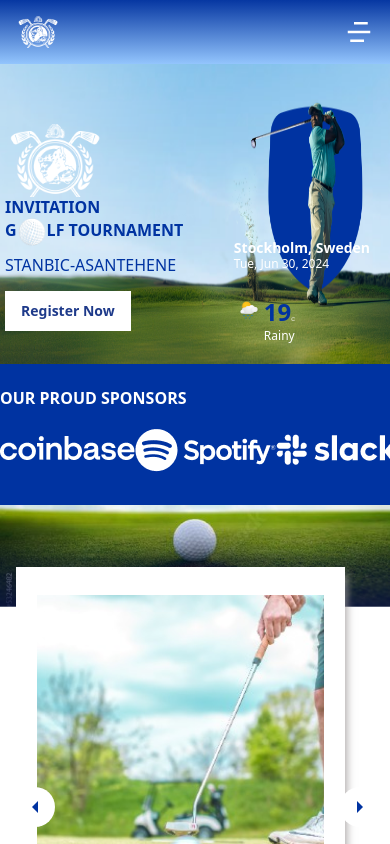
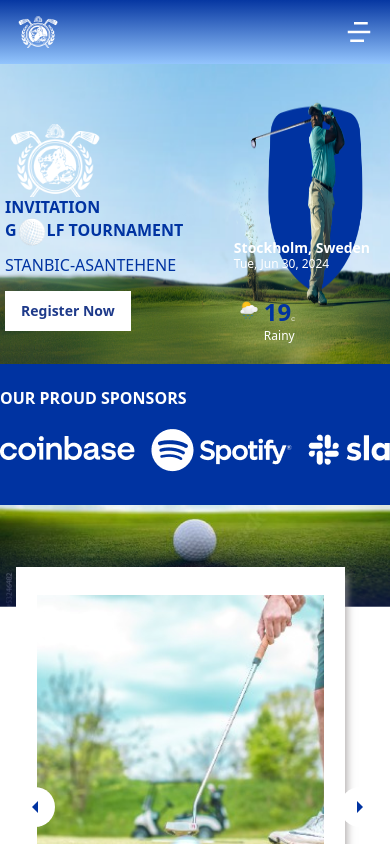
Before and after one commit to Lancelot-SO/stanbic, a React (Create React App) app: page / in a window 390 px wide. Shown: the top 844 px of the page. Built offline with nearby package versions, Linux system fonts and the light colour scheme.

Commit message:
new update

```diff
--- a/src/pages/Home.jsx
+++ b/src/pages/Home.jsx
@@ -147,11 +147,11 @@
                         <h3 className='lg:items-center w-[300px] lg:w-full lg:flex lg:justify-center font-semibold mb-4 text-white'>OUR  PROUD SPONSORS</h3>
                         <div className="overflow-x-scroll sponsor">
                             <div className="flex justify-between">
-                                <img src={coinbase} alt="sponsor" className="" />
-                                <img src={spotify} alt="sponsor" className="" />
-                                <img src={slack} alt="sponsor" className="" />
-                                <img src={adobe} alt="sponsor" className="" />
-                                <img src={webflow} alt="sponsor" className="" />
+                                <img src={coinbase} alt="sponsor" className="mr-4 lg:mr-0" />
+                                <img src={spotify} alt="sponsor" className="mr-4 lg:mr-0" />
+                                <img src={slack} alt="sponsor" className="mr-4 lg:mr-0" />
+                                <img src={adobe} alt="sponsor" className="mr-4 lg:mr-0" />
+                                <img src={webflow} alt="sponsor" className="mr-4 lg:mr-0" />
                                 <img src={zoom} alt="sponsor" className="" />
                             </div>
                         </div>
```
